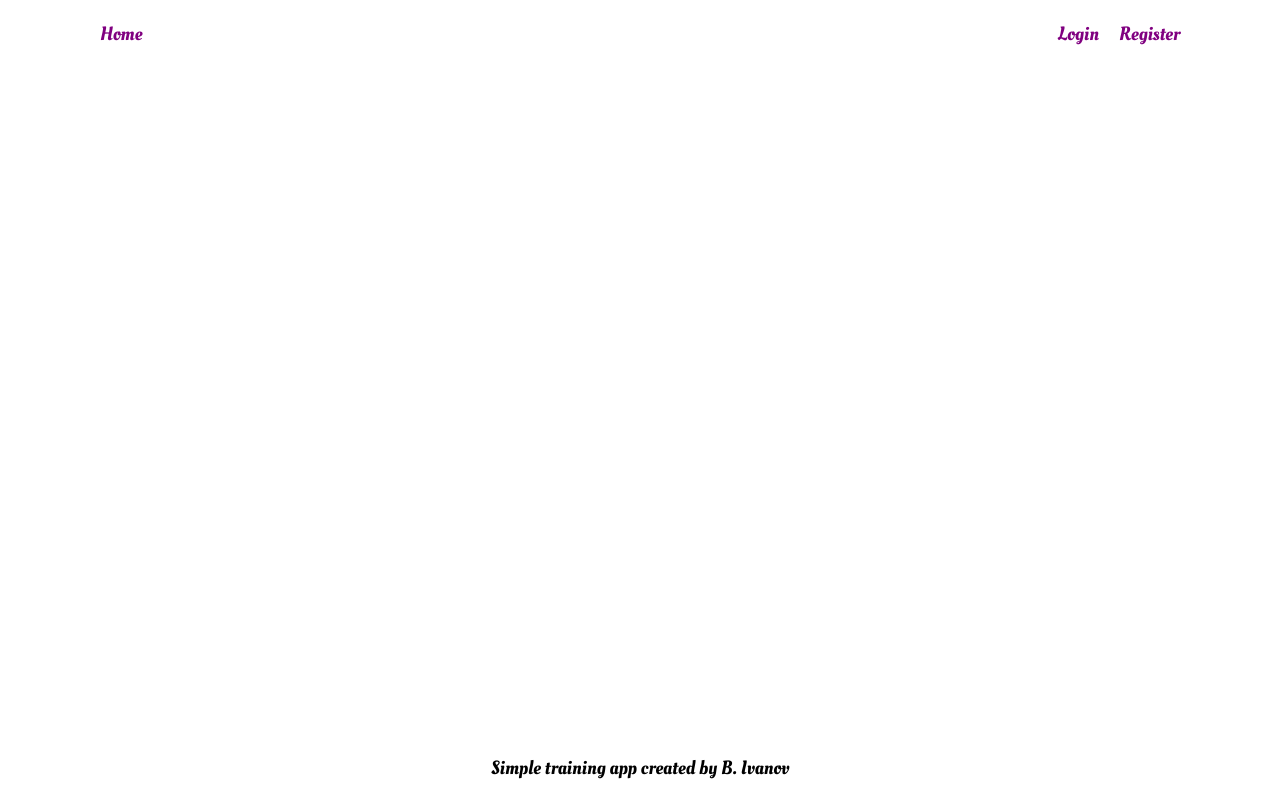
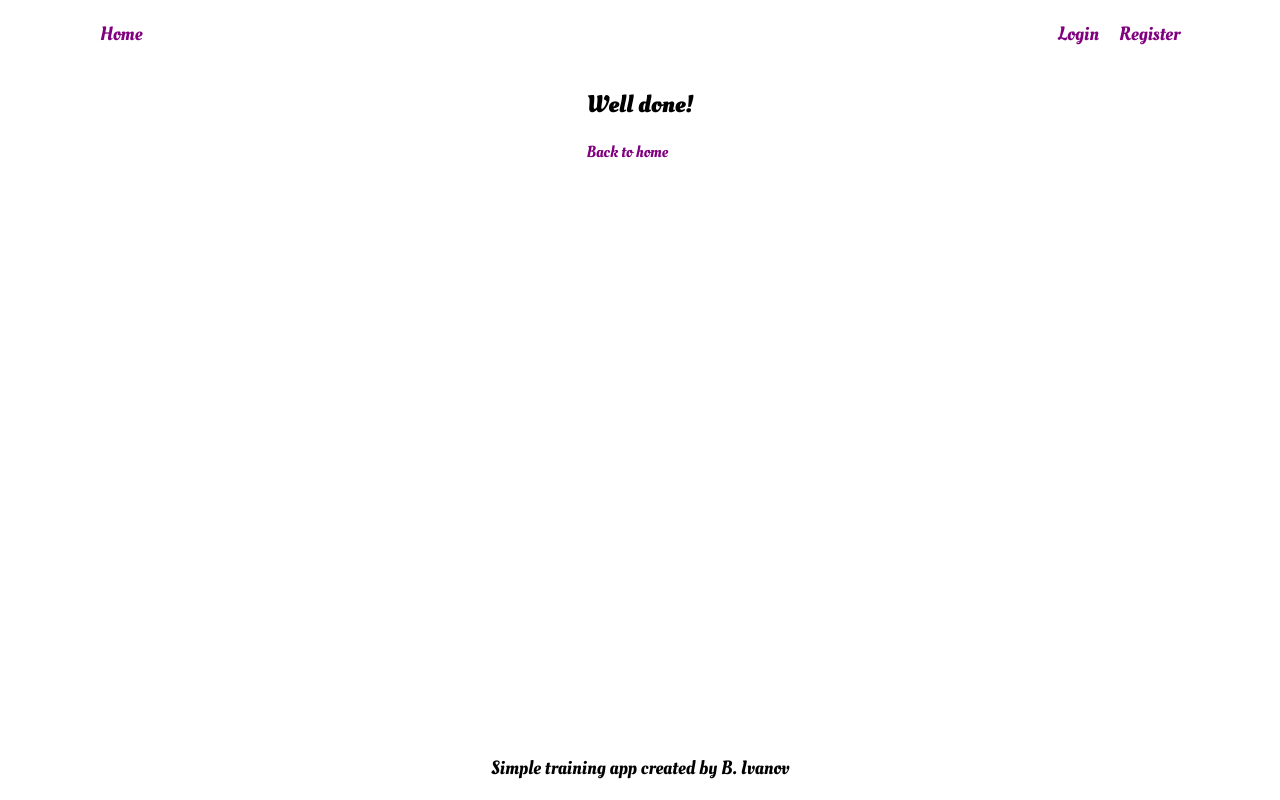
Before and after one commit to BZIvanov/Sport-vibes, a React (Create React App) app: page /dailies in a window 1280 px wide. Built offline with nearby package versions, Linux system fonts and the light colour scheme.

Commit message:
completed training

```diff
--- a/src/components/Dailies/Dailies.jsx
+++ b/src/components/Dailies/Dailies.jsx
@@ -1,14 +1,26 @@
 import React, { useContext } from 'react';
+import { Link } from 'react-router-dom';
 
 import ListContext from '../../context/list-context';
 import Daily from './Daily/Daily';
 
-const Dailies = (props) => {
+const Dailies = () => {
     const [state, dispatch] = useContext(ListContext);
+
+    const handleFinished = (i) => {
+        dispatch({ type: 'completeItem', payload: i });
+    };
+
+    let dataToDisplay = state.list.length === 0 ?
+        <div>
+            <h1>Well done!</h1>
+            <Link to='/home' >Back to home</Link>
+        </div> :
+        state.list.map((x, i) => <Daily key={x.id} data={x} onFinished={() => handleFinished(i)} />);
 
     return (
         <section>
-            { state.list.map(x => <Daily key={x.id} data={x} />) }
+            { dataToDisplay }
         </section>
     )
 };
--- a/src/components/Dailies/Daily/Daily.jsx
+++ b/src/components/Dailies/Daily/Daily.jsx
@@ -10,6 +10,10 @@ const Daily = (props) => {
         const arr = [...completed];
         arr[idx] = !completed[idx];
         setCompleted(arr);
+
+        if (arr.filter(x => !x).length === 0) {
+            props.onFinished();
+        }
     };
 
     const classes = ['daily-item', 'd-' + props.data.difficulty];
--- a/src/context/list-reducer.js
+++ b/src/context/list-reducer.js
@@ -2,6 +2,9 @@ const reducer = (state, action) => {
     switch (action.type) {
       case 'addToList':
         return { list: action.payload };
+      case 'completeItem':
+        state.list.splice(action.payload, 1);
+        return { list: state.list };
 
       default:
         return state;
```
